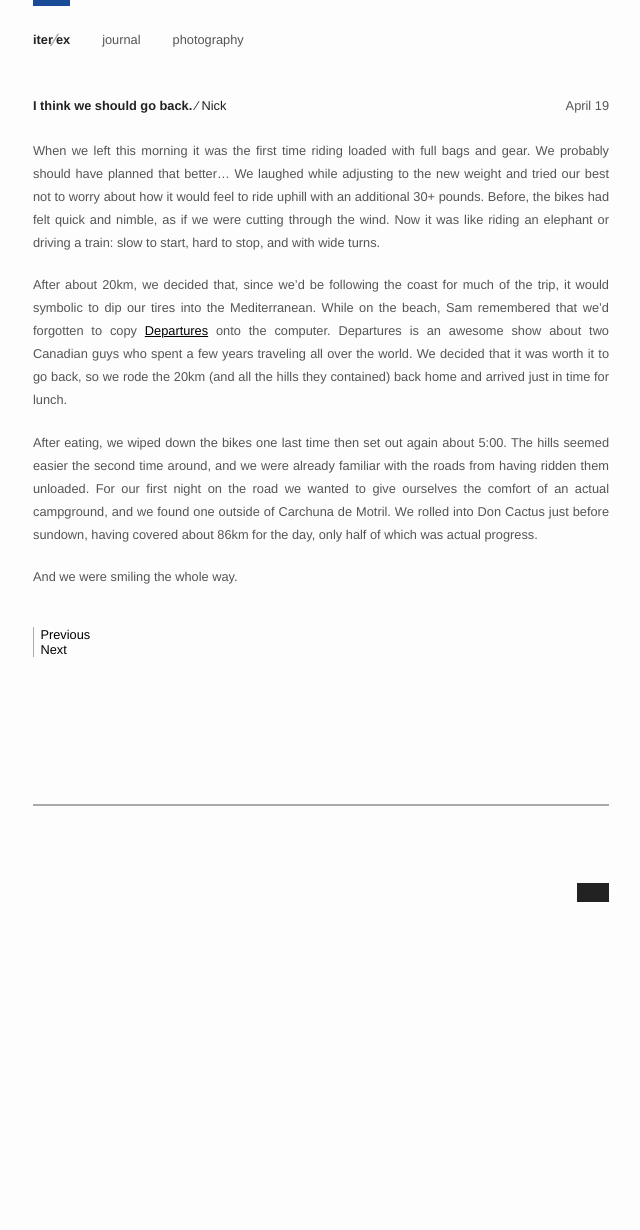
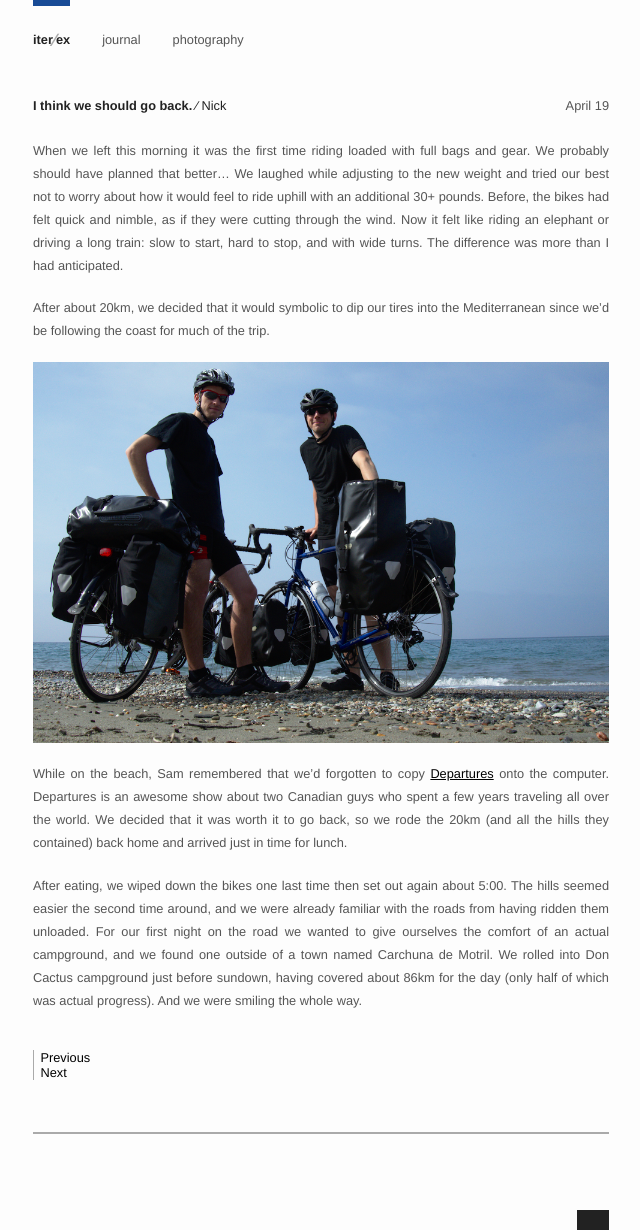
Before and after one commit to caipre/iterex, a Jekyll site: the page built from journal/_posts/2013/04/2013-04-19-i-think-we-should-go-back.md, in a window 1280 px wide. Shown: the whole page, without its empty margins (319-959 px from the left). Built offline with Jekyll 4.4.1, drawn with Linux system fonts in a browser that asks for light colours; before the commit the page ends 902 px from its top, so only the background shows below that.

Commit message:
Retroactively add some photos to journal entries

```diff
--- a/journal/_posts/2013/04/2013-04-19-i-think-we-should-go-back.md
+++ b/journal/_posts/2013/04/2013-04-19-i-think-we-should-go-back.md
@@ -8,25 +8,27 @@ When we left this morning it was the first time riding loaded with full bags and
 gear. We probably should have planned that better... We laughed while adjusting
 to the new weight and tried our best not to worry about how it would feel to
 ride uphill with an additional 30+ pounds. Before, the bikes had felt quick and
-nimble, as if we were cutting through the wind. Now it was like riding an
-elephant or driving a train: slow to start, hard to stop, and with wide turns.
+nimble, as if they were cutting through the wind. Now it felt like riding an
+elephant or driving a long train: slow to start, hard to stop, and with wide
+turns. The difference was more than I had anticipated.
 
-After about 20km, we decided that, since we'd be following the coast for much of
-the trip, it would symbolic to dip our tires into the Mediterranean.  While on
-the beach, Sam remembered that we'd forgotten to copy [Departures][1] onto the
-computer. Departures is an awesome show about two Canadian guys who spent a few
-years traveling all over the world. We decided that it was worth it to go back,
-so we rode the 20km (and all the hills they contained) back home and arrived
-just in time for lunch.
+After about 20km, we decided that it would symbolic to dip our tires into the
+Mediterranean since we'd be following the coast for much of the trip.
+
+![Bikes on the beach](/img/2013/04/19/departure.jpg)
+
+While on the beach, Sam remembered that we'd forgotten to copy [Departures][1]
+onto the computer. Departures is an awesome show about two Canadian guys who
+spent a few years traveling all over the world. We decided that it was worth it
+to go back, so we rode the 20km (and all the hills they contained) back home and
+arrived just in time for lunch.
 
 After eating, we wiped down the bikes one last time then set out again about
 5:00. The hills seemed easier the second time around, and we were already
 familiar with the roads from having ridden them unloaded. For our first night on
 the road we wanted to give ourselves the comfort of an actual campground, and we
-found one outside of Carchuna de Motril. We rolled into Don Cactus just before
-sundown, having covered about 86km for the day, only half of which was actual
-progress.
-
-And we were smiling the whole way.
+found one outside of a town named Carchuna de Motril. We rolled into Don Cactus
+campground just before sundown, having covered about 86km for the day (only half
+of which was actual progress). And we were smiling the whole way.
 
 [1]: http://departuresentertainment.com
```
Also changed, not shown: journal/_posts/2013/04/2013-04-15-rio-chillar-alhambra-carreterra.md (+4 -2 lines).
